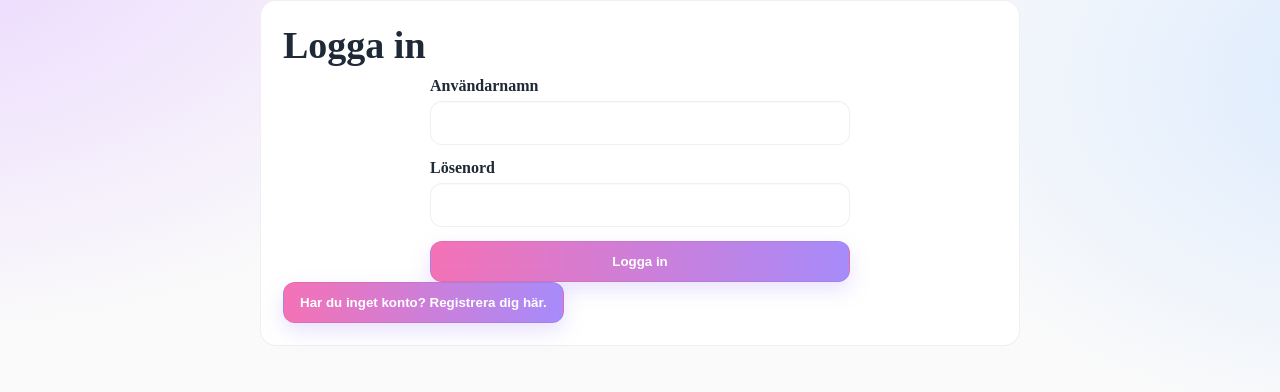
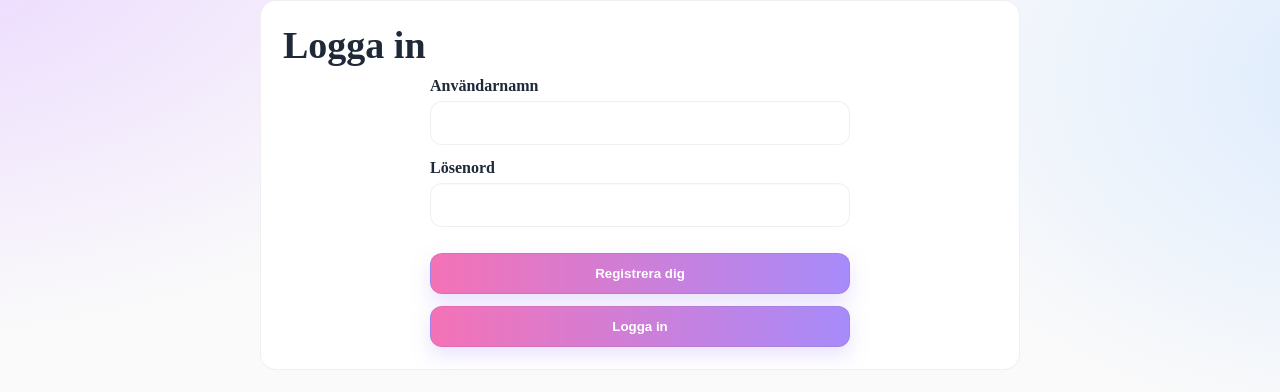
Before and after one commit to Larag1111/react-chat-app, a React (Vite) app in the folder chatify-client/: page /login in a window 1280 px wide. Shown: the top 392 px of the page. Built offline with nearby package versions, Linux system fonts and the light colour scheme; no server answers.

Commit message:
CSS knappar fixade samt chattbubbla till höger

```diff
--- a/chatify-client/src/App.css
+++ b/chatify-client/src/App.css
@@ -91,6 +91,9 @@ button,.btn{
   background: linear-gradient(90deg, var(--btn1), var(--btn2));
   box-shadow: 0 8px 20px rgba(167,139,250,.25);
   transition: transform .15s, filter .15s;
+  display: inline-flex;
+  align-items: center;
+  justify-content: center;
 }
 button:hover,.btn:hover{ filter: brightness(1.05); transform: translateY(-1px); }
 button.secondary{
@@ -122,27 +125,26 @@ input:focus{
   box-shadow: 0 0 0 4px rgba(196,181,253,.25);
 }
 
-/* Viktigt: knappar i formulär får luft mellan sig (inte fastklistrade) */
-/* Standard: knappar UNDER varandra med luft */
-form.form .actions {
-  display: flex;
-  flex-direction: column;
-  gap: 10px;            /* mellanrum mellan knappar */
-  margin-top: 8px;
+/* === AUTH-KNAPPAR (Registrera överst, Logga in direkt under) === */
+form.form .actions{
+  display:flex;
+  flex-direction: column !important; /* tvinga vertikalt */
+  gap:12px;
+  margin-top:12px;
+  align-items: stretch; /* samma bredd */
 }
-form.form .actions button {
-  width: 100%;
+form.form .actions button{
+  width:100% !important;   /* full bredd */
+  max-width:100%;
+  justify-content:center;
 }
 
-/* Om du vill ha dem BREVID varandra:
-   Lägg knapparna inuti en div med class="actions row" */
-form.form .actions.row {
-  flex-direction: row;
-}
-form.form .actions.row button {
-  width: auto;
-  min-width: 140px;
-}
+/* (valfritt) kontrollera ordning om du har klassnamn */
+form.form .actions .btn-register{ order:1; }
+form.form .actions .btn-login{ order:2; }
+
+/* Fallback om någon råkar sätta .row */
+form.form .actions.row{ flex-direction: column !important; }
 
 /* Avatar-väljare */
 .avatar-grid{
@@ -165,80 +167,133 @@ form.form .actions.row button {
 .chat h1{ margin-bottom: 8px }
 
 /* listan med meddelanden */
-.chat-list {
-  display: flex;
+.chat-list{
+  display:flex;
   flex-direction: column;
-  align-items: flex-start;  /* standard: vänster */
-  gap: 12px;
-  margin: 12px 0 20px;
+  align-items: flex-start; /* standard: vänster */
+  gap:12px;
+  margin:12px 0 20px;
 }
 
-/* varje meddelande */
-.chat-item {
-  max-width: 70%;
-  background: #e5e7eb;   /* ljusgrå för andra */
-  color: #111827;
-  padding: 10px 12px;
-  border-radius: 14px;
-  position: relative;
-  margin-right: auto;     /* ligger till vänster som standard */
-  box-shadow: 0 2px 8px rgba(0,0,0,0.08);
+/* varje meddelande (andra) */
+.chat-item{
+  max-width:70%;
+  background:#f3f4f6;     /* neutral ljusgrå */
+  color:#111827;
+  padding:10px 12px;
+  border-radius:14px 14px 14px 6px; /* vänster-svans */
+  position:relative;
+  margin-left:0;
+  margin-right:auto;       /* håll vänster */
+  box-shadow:0 1px 6px rgba(0,0,0,0.06);
 }
 
 /* MINA meddelanden → till höger */
-.chat-item.me {
-  align-self: flex-end;   /* flytta till höger */
-  margin-left: auto;
-  background: #d1fae5;    /* ljusgrön */
+.chat-item.me{
+  align-self:flex-end;     /* tryck bubblan till höger */
+  margin-left:auto;
+  margin-right:0 !important; /* undvik mitten */
+  background:#ede9fe;        /* lila-100 */
+  color:#111827;
+  border-radius:14px 14px 6px 14px; /* höger-svans */
+  box-shadow:0 1px 6px rgba(0,0,0,0.06);
 }
 
-/* metadata / tid / namn om du visar det */
-.chat-item .meta {
-  font-size: 12px;
-  opacity: 0.7;
-  margin-bottom: 4px;
+/* meta / tid / namn */
+.chat-item .meta{
+  font-size:12px;
+  opacity:.7;
+  margin-bottom:4px;
+  color:#6b7280;
 }
 
 /* eventuellt avatar i bubblan */
-.chat-item img {
-  width: 32px; height: 32px; border-radius: 50%;
-  object-fit: cover;
-  margin-right: 8px;
+.chat-item img{
+  width:32px; height:32px; border-radius:50%;
+  object-fit:cover;
+  margin-right:8px;
 }
 
 /* radera-knapp i bubblan */
-.delete-btn {
-  position: absolute;
-  top: 8px; right: 8px;
-  background: transparent;
-  border: none;
-  color: #ef4444;
-  font-size: 16px;
-  cursor: pointer;
-  padding: 4px;
-  border-radius: 50%;
+.delete-btn{
+  position:absolute;
+  top:8px; right:8px;
+  background:transparent;
+  border:none;
+  color:#ef4444;
+  font-size:16px;
+  cursor:pointer;
+  padding:4px;
+  border-radius:50%;
   transition: background .2s ease, color .2s ease;
 }
-.delete-btn:hover {
-  background: #ef4444;
-  color: white;
+.delete-btn:hover{
+  background:#ef4444;
+  color:white;
 }
 
 /* inputområdet i chatten */
 .message-input{
-  display:grid; grid-template-columns: 1fr auto; gap:10px;
+  display:grid;
+  grid-template-columns: 1fr auto;
+  gap:10px;
 }
 .message-input input{
-  padding: 12px 14px;
-  border-radius: 12px;
-  border: 1px solid var(--line);
+  padding:12px 14px;
+  border-radius:12px;
+  border:1px solid var(--line);
   background:#fff;
-  color: var(--ink);
-  font-size: 16px;
+  color:var(--ink);
+  font-size:16px;
 }
-.message-input button{ padding: 12px 18px; }
+.message-input button{ padding:12px 18px; }
 
 /* Hjälpklasser */
 .center{text-align:center}
 .mt-8{margin-top:8px} .mt-12{margin-top:12px} .mt-16{margin-top:16px} .mt-24{margin-top:24px}
 .hidden{ display:none }
+
+/* === HÅRDSÄKER FIX: AUTH-KNAPPAR STAPLAS OCH FYLLER BREDD === */
+
+/* 1) Se till att själva actions-containern beter sig */
+form.form .actions {
+  display: flex !important;
+  flex-direction: column !important;
+  gap: 12px !important;
+  margin-top: 12px;
+  align-items: stretch !important;   /* barn fyller bredd */
+  justify-content: flex-start !important;
+  width: 100% !important;
+  text-align: initial !important;     /* neutralisera text-align på förälder */
+}
+
+/* 2) Allt inuti actions blir block och 100% bredd */
+form.form .actions > * {
+  display: block !important;
+  width: 100% !important;
+  max-width: 100% !important;
+  box-sizing: border-box;
+  margin: 0 !important;              /* ta bort ev. auto-margins */
+  align-self: stretch !important;
+}
+
+/* 3) Gäller både riktiga <button> och ev. <a class="btn"> */
+form.form .actions button,
+form.form .actions .btn,
+form.form .actions a.btn {
+  display: block !important;
+  width: 100% !important;
+  justify-content: center !important;
+}
+
+/* 4) Om någon råkat lägga "row" eller grid – tvinga kolumn */
+form.form .actions.row,
+form.form .actions[style*="grid"],
+form.form .actions[style*="inline"] {
+  display: flex !important;
+  flex-direction: column !important;
+}
+
+/* 5) Ordningen: Registrera överst, Logga in under (om klasser finns) */
+form.form .actions .btn-register { order: 1; }
+form.form .actions .btn-login    { order: 2; }
--- a/chatify-client/src/components/Login.jsx
+++ b/chatify-client/src/components/Login.jsx
@@ -26,17 +26,38 @@ export default function Login() {
     <form className="form" onSubmit={handleSubmit}>
       <div className="field">
         <label>Användarnamn</label>
-          <input value={username} onChange={(e) => setUsername(e.target.value)} required />
+        <input
+          value={username}
+          onChange={(e) => setUsername(e.target.value)}
+          required
+        />
       </div>
+
       <div className="field">
         <label>Lösenord</label>
-          <input type="password" value={password} onChange={(e) => setPassword(e.target.value)} required />
+        <input
+          type="password"
+          value={password}
+          onChange={(e) => setPassword(e.target.value)}
+          required
+        />
       </div>
-        <button type="submit">Logga in</button>
+
+
+      <div className="actions">
+        <button
+          type="button"
+          className="btn btn-register"
+          onClick={() => navigate("/register")}
+        >
+          Registrera dig
+        </button>
+
+        <button type="submit" className="btn btn-login">
+          Logga in
+        </button>
+      </div>
     </form>
-      <button className="link" onClick={() => navigate("/register")}>
-        Har du inget konto? Registrera dig här.
-      </button>
   </div>
 );
 }
```
Lines whose indentation alone changed are shown as unchanged.
